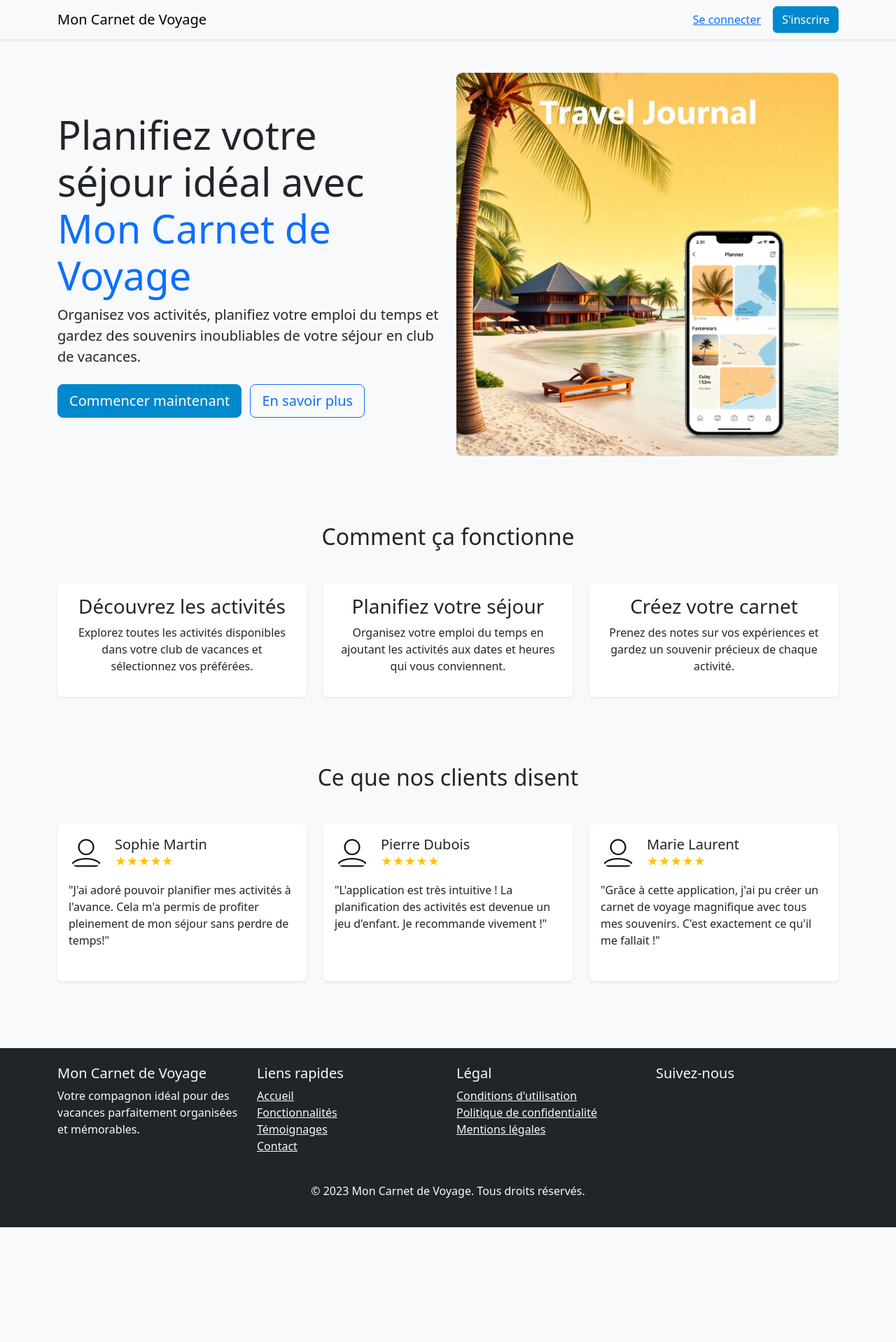
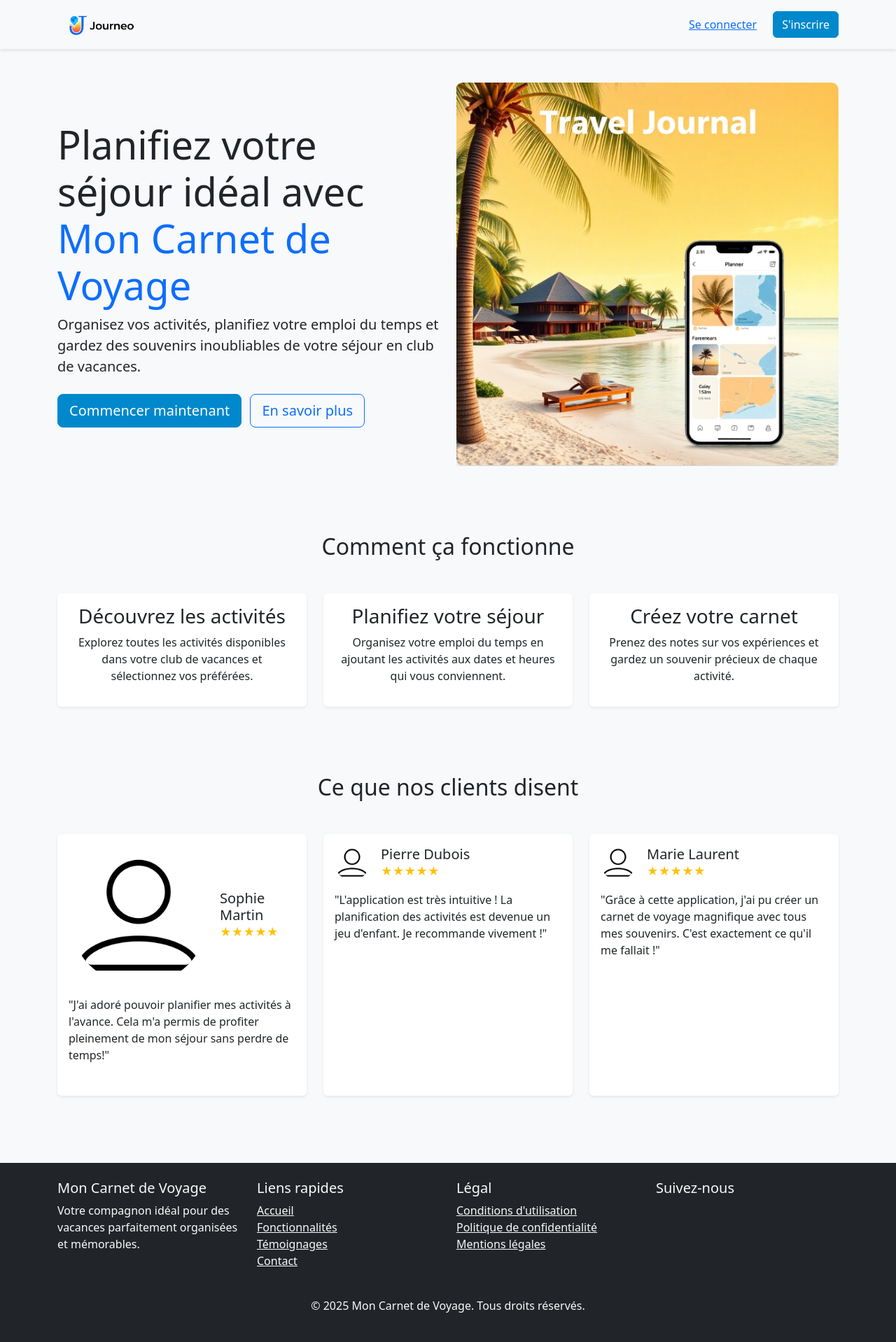
Before and after one commit to ashurafu04/mgvc, a Django app: page / in a window 1280 px wide. Shown: the whole page at 70% size. Before the commit the page ends 1754 px from the top, so only its background shows below. Run offline with Django 5.2, Linux system fonts and the light colour scheme; some libraries are stand-ins or nearby versions.

Commit message:
Your message

```diff
--- a/carnet_de_voyage/static/css/style.css
+++ b/carnet_de_voyage/static/css/style.css
@@ -1,3 +1,39 @@
+/* Add these styles to control your logo size */
+.navbar-brand img {
+  max-height: 30px;
+  width: auto;
+}
+
+/* Make navbar properly vertically centered */
+.navbar {
+  box-shadow: 0 2px 4px rgba(0, 0, 0, 0.1);
+  padding: 0.5rem 1rem; /* Adjust padding as needed */
+  min-height: 70px; /* Ensure consistent navbar height */
+}
+
+/* Fix alignment within navbar */
+.navbar .container {
+  display: flex;
+  align-items: center;
+  justify-content: space-between;
+}
+
+/* Style the buttons container */
+.navbar-buttons {
+  display: flex;
+  align-items: center;
+  gap: 10px; /* Space between buttons */
+}
+
+/* Consolidated logo styling - removed the excessive width */
+.navbar-logo {
+  width: auto; /* Changed from 500px to auto */
+  max-width: 200px; /* Added reasonable max-width */
+  height: auto;
+  max-height: 50px; /* Ensure it doesn't overflow navbar */
+}
+
+/* Your existing styles remain the same */
 .hero-section {
   background-color: #f8f9fa;
   padding: 80px 0;
@@ -24,10 +60,6 @@
   opacity: 0.8;
 }
 
-.navbar {
-    box-shadow: 0 2px 4px rgba(0,0,0,0.1);
-}
-
 .btn-primary {
   background-color: #0088cc;
   border-color: #0088cc;
@@ -38,10 +70,10 @@
   border-color: #006699;
 }
 
-
 /*  */
-body, html {
-    background-color: #F8F9FA;
+body,
+html {
+  background-color: #f8f9fa;
   height: 100%;
   margin: 0;
   padding: 0;
@@ -61,14 +93,14 @@ body, html {
   padding: 40px;
   border-radius: 16px;
   box-shadow: 0 12px 30px rgba(0, 0, 0, 0.1);
-    border: 2px solid #007BFF; /* bordure bleue stylée */
+  border: 2px solid #007bff; /* bordure bleue stylée */
   max-width: 500px;
   width: 100%;
 }
 
 /* */
 .register-form .mb-3 {
-    margin-bottom: 0.75rem; /* réduit l’espace entre les champs */
+  margin-bottom: 0.75rem; /* réduit l'espace entre les champs */
 }
 
 .form-wrapper {
@@ -82,7 +114,7 @@ body, html {
 .register-form {
   width: 100%;
   max-width: 50%; /* réduit encore la largeur */
-    padding: 24px;    /* un peu plus de padding */
+  padding: 24px; /* un peu plus de padding */
   border: 1px solid #dee2e6;
   border-radius: 8px;
   background-color: white;
--- a/carnet_de_voyage/templates/base.html
+++ b/carnet_de_voyage/templates/base.html
@@ -2,33 +2,47 @@
 <!DOCTYPE html>
 <html lang="fr">
   <head>
-    <meta charset="UTF-8">
-    <meta name="viewport" content="width=device-width, initial-scale=1.0">
+    <meta charset="UTF-8" />
+    <meta name="viewport" content="width=device-width, initial-scale=1.0" />
     <title>Mon Carnet de Voyage</title>
-    <link href="https://cdn.jsdelivr.net/npm/bootstrap@5.3.0/dist/css/bootstrap.min.css" rel="stylesheet">
+    <link
+      href="https://cdn.jsdelivr.net/npm/bootstrap@5.3.0/dist/css/bootstrap.min.css"
+      rel="stylesheet"
+    />
     {% load static %}
-    <link rel="stylesheet" href="{% static 'css/style.css' %}">
+    <link rel="stylesheet" href="{% static 'css/style.css' %}" />
   </head>
   <body>
     <nav class="navbar navbar-expand-lg navbar-light bg-light">
       <div class="container">
-            <a class="navbar-brand" href="{% url 'home' %}">Mon Carnet de Voyage</a>
-            <div class="ml-auto">
+        <a
+          class="navbar-brand"
+          href="{% url 'home' %}"
+        >
+          <img
+            src="{% static 'images/journeoLogo.png' %}"
+            alt="Logo"
+            class="navbar-logo"
+          />
+        </a>
+        <div class="navbar-buttons">
           <a href="{% url 'login' %}" class="btn btn-link">Se connecter</a>
           <a href="{% url 'register' %}" class="btn btn-primary">S'inscrire</a>
         </div>
       </div>
     </nav>
 
-    {% block content %}
-    {% endblock %}
+    {% block content %} {% endblock %}
 
     <footer class="bg-dark text-light py-4 mt-5">
       <div class="container">
         <div class="row">
           <div class="col-md-3">
             <h5>Mon Carnet de Voyage</h5>
-                    <p>Votre compagnon idéal pour des vacances parfaitement organisées et mémorables.</p>
+            <p>
+              Votre compagnon idéal pour des vacances parfaitement organisées et
+              mémorables.
+            </p>
           </div>
           <div class="col-md-3">
             <h5>Liens rapides</h5>
@@ -42,27 +56,40 @@
           <div class="col-md-3">
             <h5>Légal</h5>
             <ul class="list-unstyled">
-                        <li><a href="#" class="text-light">Conditions d'utilisation</a></li>
-                        <li><a href="#" class="text-light">Politique de confidentialité</a></li>
+              <li>
+                <a href="#" class="text-light">Conditions d'utilisation</a>
+              </li>
+              <li>
+                <a href="#" class="text-light">Politique de confidentialité</a>
+              </li>
               <li><a href="#" class="text-light">Mentions légales</a></li>
             </ul>
           </div>
           <div class="col-md-3">
             <h5>Suivez-nous</h5>
             <div class="social-links">
-                        <a href="#" class="text-light me-2"><i class="fab fa-facebook"></i></a>
-                        <a href="#" class="text-light me-2"><i class="fab fa-twitter"></i></a>
-                        <a href="#" class="text-light me-2"><i class="fab fa-instagram"></i></a>
+              <a href="#" class="text-light me-2"
+                ><i class="fab fa-facebook"></i
+              ></a>
+              <a href="#" class="text-light me-2"
+                ><i class="fab fa-twitter"></i
+              ></a>
+              <a href="#" class="text-light me-2"
+                ><i class="fab fa-instagram"></i
+              ></a>
               <a href="#" class="text-light"><i class="fab fa-linkedin"></i></a>
             </div>
           </div>
         </div>
         <div class="text-center mt-4">
-                <p>&copy; 2023 Mon Carnet de Voyage. Tous droits réservés.</p>
+          <p>&copy; 2025 Mon Carnet de Voyage. Tous droits réservés.</p>
         </div>
       </div>
     </footer>
     <script src="https://cdn.jsdelivr.net/npm/bootstrap@5.3.0/dist/js/bootstrap.bundle.min.js"></script>
-    <script src="https://kit.fontawesome.com/your-code.js" crossorigin="anonymous"></script>
+    <script
+      src="https://kit.fontawesome.com/your-code.js"
+      crossorigin="anonymous"
+    ></script>
   </body>
 </html>
--- a/carnet_de_voyage/templates/home.html
+++ b/carnet_de_voyage/templates/home.html
@@ -85,7 +85,7 @@
                 src="{% static 'images/utilisateur.png' %}"
                 alt="Sophie Martin"
                 class="rounded-circle me-3"
-                width="50"
+                width="200"
               />
               <div>
                 <h5 class="mb-0">Sophie Martin</h5>
@@ -103,13 +103,21 @@
         <div class="card h-100 border-0 shadow-sm">
           <div class="card-body">
             <div class="d-flex align-items-center mb-3">
-              <img src="{% static 'images/utilisateur.png' %}" alt="Pierre Dubois" class="rounded-circle me-3" width="50">
+              <img
+                src="{% static 'images/utilisateur.png' %}"
+                alt="Pierre Dubois"
+                class="rounded-circle me-3"
+                width="50"
+              />
               <div>
                 <h5 class="mb-0">Pierre Dubois</h5>
                 <div class="text-warning">★★★★★</div>
               </div>
             </div>
-            <p class="card-text">"L'application est très intuitive ! La planification des activités est devenue un jeu d'enfant. Je recommande vivement !"</p>
+            <p class="card-text">
+              "L'application est très intuitive ! La planification des activités
+              est devenue un jeu d'enfant. Je recommande vivement !"
+            </p>
           </div>
         </div>
       </div>
@@ -117,13 +125,22 @@
         <div class="card h-100 border-0 shadow-sm">
           <div class="card-body">
             <div class="d-flex align-items-center mb-3">
-              <img src="{% static 'images/utilisateur.png' %}" alt="Marie Laurent" class="rounded-circle me-3" width="50">
+              <img
+                src="{% static 'images/utilisateur.png' %}"
+                alt="Marie Laurent"
+                class="rounded-circle me-3"
+                width="50"
+              />
               <div>
                 <h5 class="mb-0">Marie Laurent</h5>
                 <div class="text-warning">★★★★★</div>
               </div>
             </div>
-            <p class="card-text">"Grâce à cette application, j'ai pu créer un carnet de voyage magnifique avec tous mes souvenirs. C'est exactement ce qu'il me fallait !"</p>
+            <p class="card-text">
+              "Grâce à cette application, j'ai pu créer un carnet de voyage
+              magnifique avec tous mes souvenirs. C'est exactement ce qu'il me
+              fallait !"
+            </p>
           </div>
         </div>
       </div>
```
Also changed, not shown: carnet_de_voyage/static/images/journeoLogo.png (added), carnet_de_voyage/static/images/travel-app.png (deleted). Lines whose indentation alone changed are shown as unchanged.
